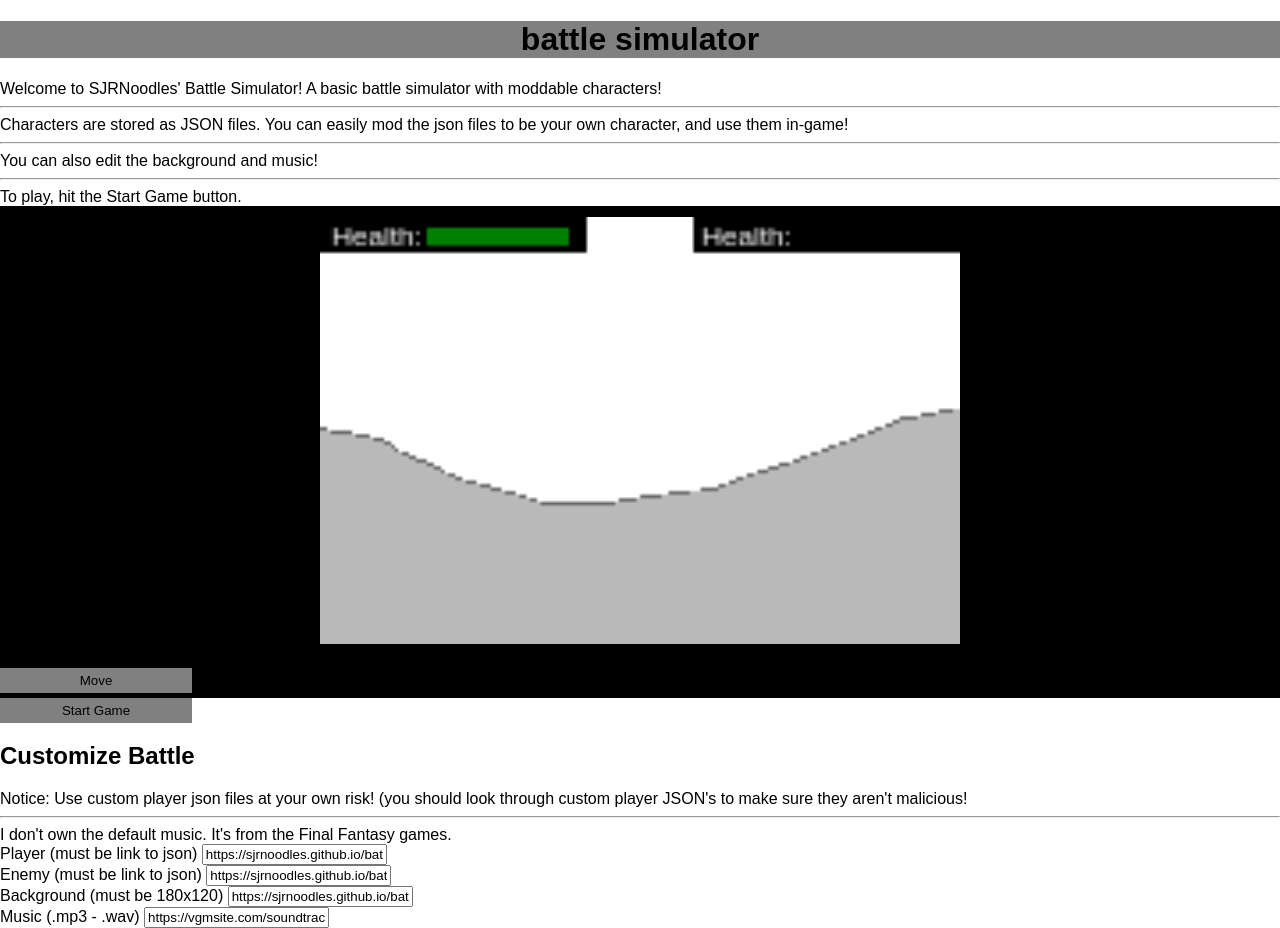
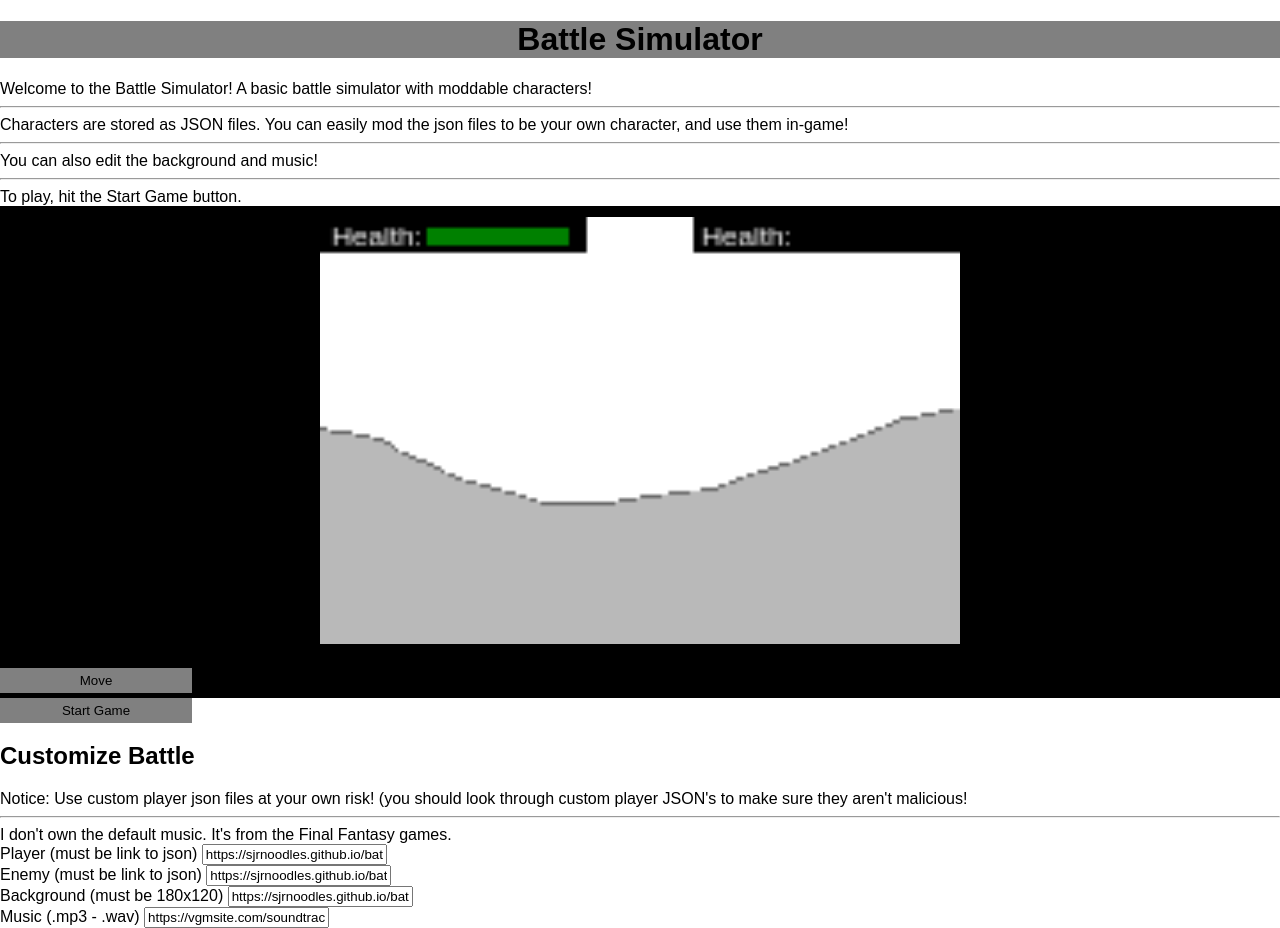
Before and after one commit to SJRNoodles/battle_simulator, a plain HTML site: page index.html in a window 1280 px wide. Drawn offline with nearby package versions, Linux system fonts and the light colour scheme.

Commit message:
Update index.html

```diff
--- a/index.html
+++ b/index.html
@@ -41,9 +41,9 @@ border:none;
 </style>
 <script src="https://code.jquery.com/jquery-3.2.1.min.js"></script>
 <body>
-<h1 id="head">battle simulator</h1>
+<h1 id="head">Battle Simulator</h1>
 	<a href="/battle_simulator/tutorials"></a>
-Welcome to SJRNoodles' Battle Simulator! A basic battle simulator with moddable characters!
+Welcome to the Battle Simulator! A basic battle simulator with moddable characters!
 <hr>
 Characters are stored as JSON files. You can easily mod the json files to be your own character, and use them in-game!
 <hr>
```
